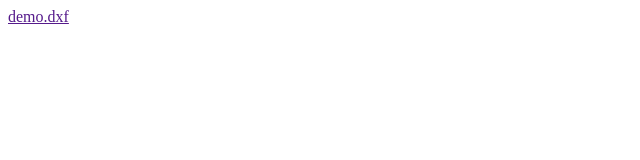
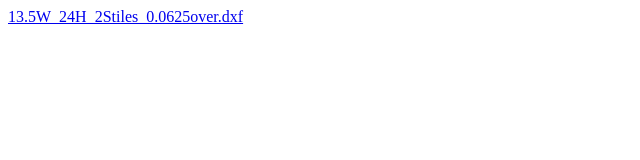
Before and after one commit to crumpled/DoorListDXFs, a website: page index.html in a window 1280 px wide. Shown: the whole page, without its empty margins (0-640 px from the left). Drawn offline with Linux system fonts and the light colour scheme.

Commit message:
makeDXF named funtion instead of window.onload

```diff
--- a/index.html
+++ b/index.html
@@ -1,5 +1,6 @@
 <!DOCTYPE html>
 <html lang="en">
+
 <head>
     <meta charset="UTF-8">
     <meta name="viewport" content="width=device-width, initial-scale=1.0">
@@ -7,35 +8,46 @@
     <script src="js-dxf-bundle.js"></script>
     <script>
         var oversize = 0.0625; // 1/16" oversized on 3 sides
-        var stileWidth  = 2;
+        var stileWidth = 2;
         var height = 24;
         var width = 13.5;
+        var Drawing = require('Drawing');
 
-        var Drawing = require('Drawing');
-        window.onload = function()
-        {
-            d = new Drawing();
-
+        function makeDXF(oversize_param, stileWidth_param, height_param, width_param) {
+            var d = new Drawing(),
+                title = "" + width_param + "W_" + height_param + "H_" + stileWidth_param + "Stiles_" + oversize_param + "over.dxf",
+                titleNode = document.createTextNode(title),
+                b, link;
             d.addLayer('CCW_CONVENTIONAL', Drawing.ACI.YELLOW, 'CONTINUOUS')
                 .setActiveLayer('CCW_CONVENTIONAL')
-            .drawLine(oversize, 0, oversize, stileWidth)
-            .drawLine(oversize+height, width, oversize+height, width-stileWidth)
+                .drawLine(oversize_param, 0, oversize_param, stileWidth_param)
+                .drawLine(oversize_param + height_param, width_param, oversize_param + height_param, width_param - stileWidth_param)
                 .addLayer('CW_CONVENTIONAL', Drawing.ACI.GREEN, 'CONTINUOUS')
                 .setActiveLayer('CW_CONVENTIONAL')
-            .drawLine(oversize, width, oversize, width-stileWidth)
-            .drawLine(oversize+height, 0, oversize+height, stileWidth)
+                .drawLine(oversize_param, width_param, oversize_param, width_param - stileWidth_param)
+                .drawLine(oversize_param + height_param, 0, oversize_param + height_param, stileWidth_param)
                 .addLayer('CW_CLIMBING', Drawing.ACI.WHITE, 'CONTINUOUS')
                 .setActiveLayer('CW_CLIMBING')
-            .drawPolyline([[oversize,0],[oversize,width],[oversize+height,width],[oversize+height,0]]);
+                .drawPolyline([[oversize_param, 0], [oversize_param, width_param], [oversize_param + height_param, width_param], [oversize + height_param, 0]]);
 
-            var b = new Blob([d.toDxfString()], {type: 'application/dxf'});
-            document.getElementById('dxf').href = URL.createObjectURL(b);
+            b = new Blob([d.toDxfString()], { type: 'application/dxf' });
+            link = document.createElement("a");
+            link.href = URL.createObjectURL(b);
+            link.download = title;
+            link.appendChild(titleNode);
+            document.body.appendChild(link);
+
+        }
+
+        window.onload = function () {
+            makeDXF(oversize, stileWidth, height, width);
         }
     </script>
 </head>
+
 <body>
-    <a href="" id="dxf" download="demo.dxf">demo.dxf</a>
 
 
 </body>
+
 </html>
```
Lines whose indentation alone changed are shown as unchanged.
